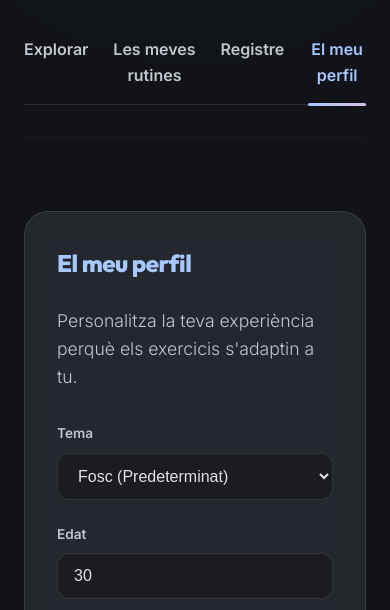
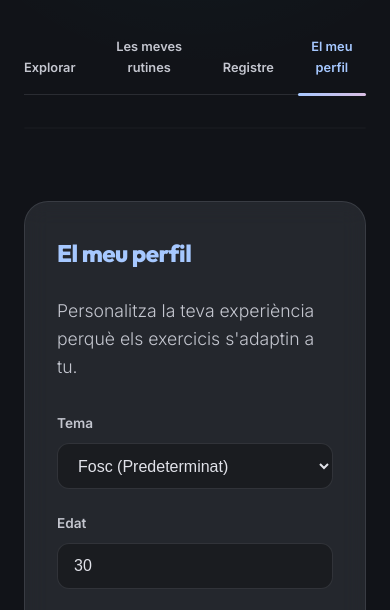
Before and after one commit to jlmoga/mogagym, a website: page index.html in a window 390 px wide. Shown: the part 227-837 px from the top of the page. Drawn offline with Linux system fonts and the light colour scheme.

Commit message:
20260330 - Kora360 v2.0 - Refactoring

```diff
--- a/styles.css
+++ b/styles.css
@@ -121,6 +121,7 @@ h1, h2, h3 {
 .main-nav {
     display: flex;
     justify-content: center;
+    align-items: flex-end;
     gap: 1.5rem;
     margin-bottom: 2rem;
     border-bottom: 1px solid var(--border-color);
@@ -472,6 +473,9 @@ h1, h2, h3 {
 @media (max-width: 768px) {
     .main-header h1 {
         font-size: 2.5rem;
+    }
+    .nav-tab {
+        font-size: 0.8rem;
     }
     .container {
         padding: 0 1.5rem;
```
